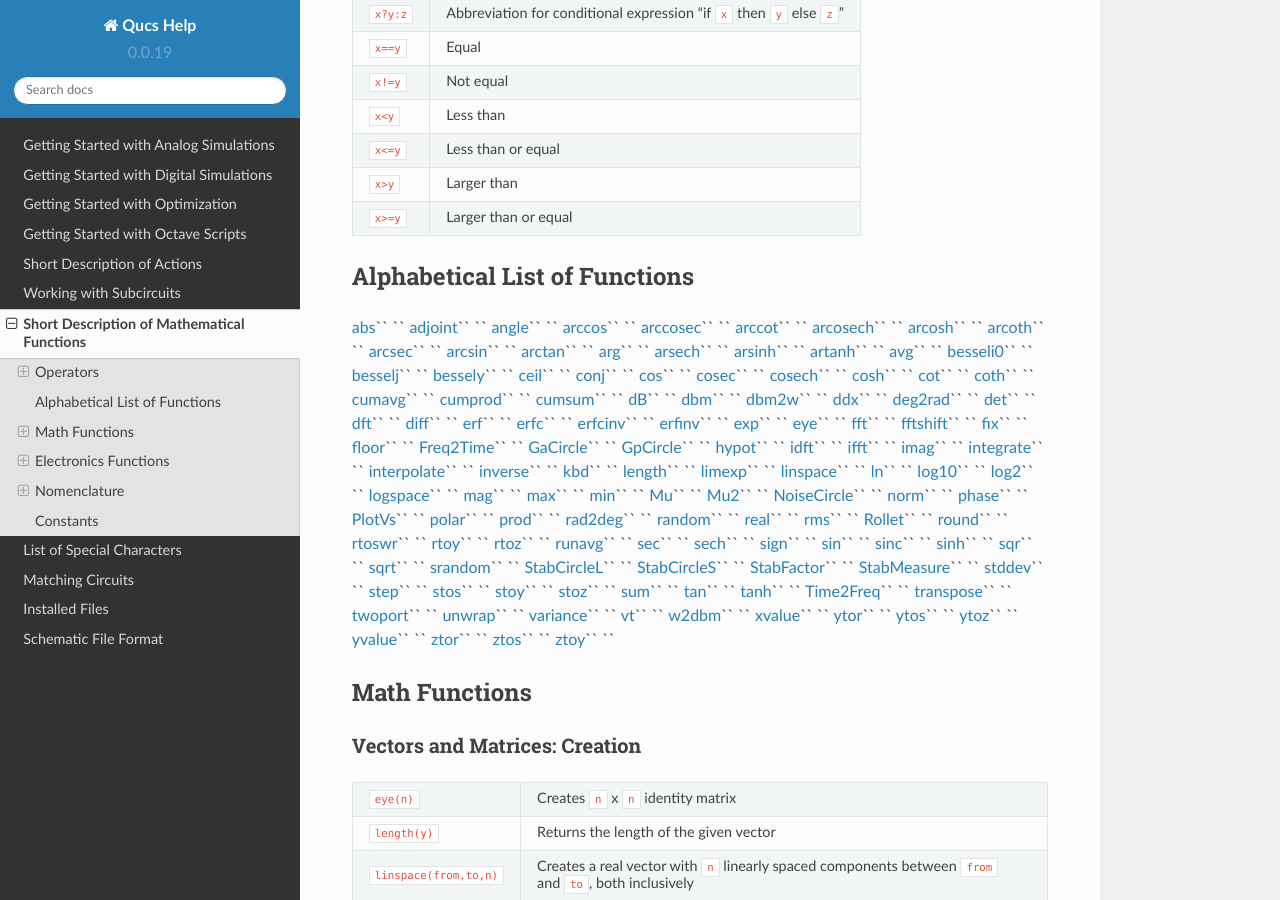
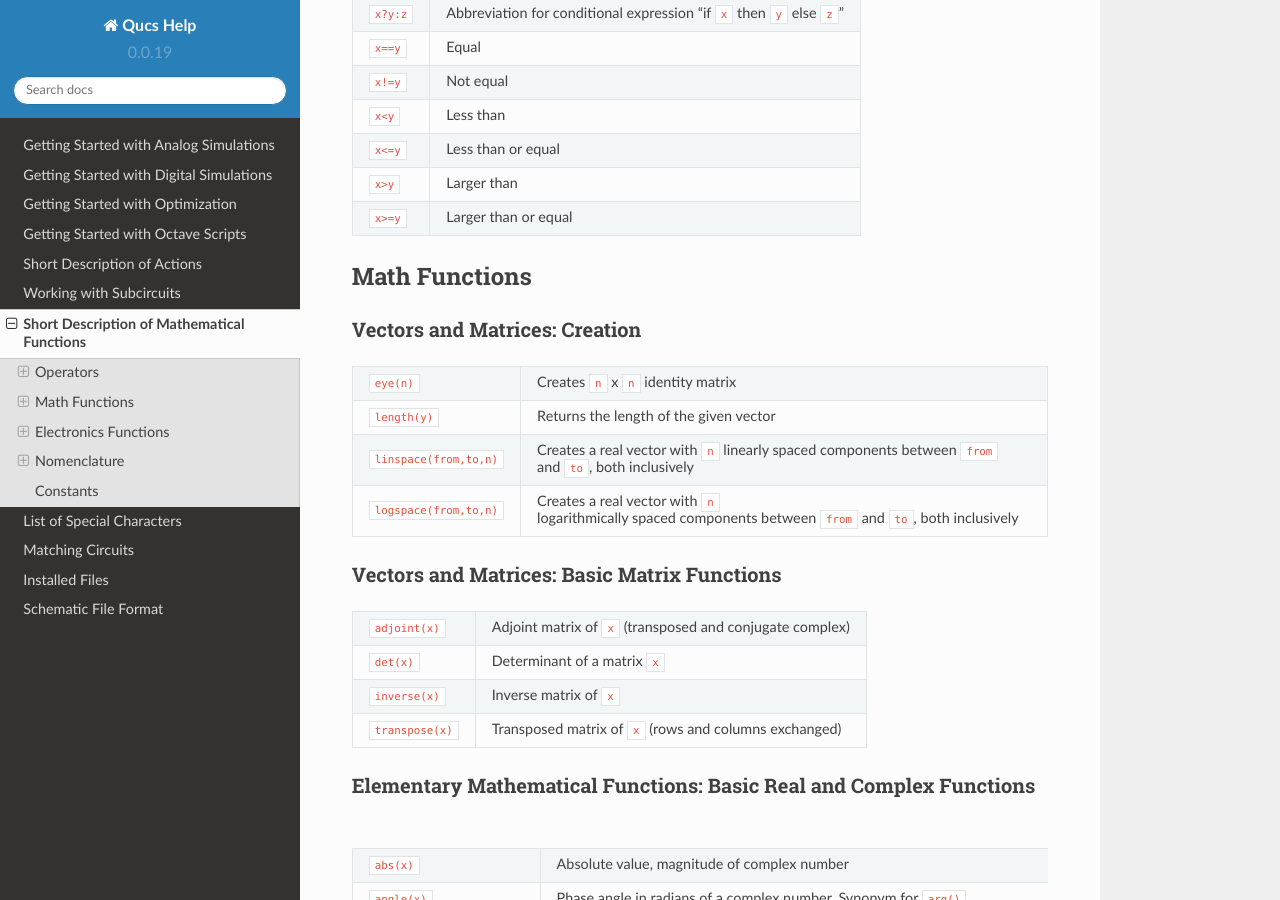
Before and after one commit to Qucs/qucs-help, a Sphinx documentation site: the page built from source/mathfunc.rst, in a window 1280 px wide and 900 px high, scrolled down 848 px. Built offline with Sphinx 7.4.7 and the Read the Docs theme 2.0.0, drawn with Linux system fonts in a browser that asks for light colours.

Commit message:
mathfucn: remove list of functions

```diff
--- a/source/mathfunc.rst
+++ b/source/mathfunc.rst
@@ -58,69 +58,7 @@ Logical Operators
 | ``x>=y``    | Larger than or equal                                                       |
 +-------------+----------------------------------------------------------------------------+
 
-Alphabetical List of Functions
-------------------------------
 
-`abs <#abs>`__\ ``  `` `adjoint <#adjoint>`__\ ``  ``
-`angle <#angle>`__\ ``  `` `arccos <#arccos>`__\ ``  ``
-`arccosec <#arccosec>`__\ ``  `` `arccot <#arccot>`__\ ``  ``
-`arcosech <#arcosech>`__\ ``  `` `arcosh <#arcosh>`__\ ``  ``
-`arcoth <#arcoth>`__\ ``  `` `arcsec <#arcsec>`__\ ``  ``
-`arcsin <#arcsin>`__\ ``  `` `arctan <#arctan>`__\ ``  ``
-`arg <#arg>`__\ ``  `` `arsech <#arsech>`__\ ``  ``
-`arsinh <#arsinh>`__\ ``  `` `artanh <#artanh>`__\ ``  ``
-`avg <#avg>`__\ ``  `` `besseli0 <#besseli0>`__\ ``  ``
-`besselj <#besselj>`__\ ``  `` `bessely <#bessely>`__\ ``  ``
-`ceil <#ceil>`__\ ``  `` `conj <#conj>`__\ ``  `` `cos <#cos>`__\ ``  ``
-`cosec <#cosec>`__\ ``  `` `cosech <#cosech>`__\ ``  ``
-`cosh <#cosh>`__\ ``  `` `cot <#cot>`__\ ``  `` `coth <#coth>`__\ ``  ``
-`cumavg <#cumavg>`__\ ``  `` `cumprod <#cumprod>`__\ ``  ``
-`cumsum <#cumsum>`__\ ``  `` `dB <#dB>`__\ ``  `` `dbm <#dbm>`__\ ``  ``
-`dbm2w <#dbm2w>`__\ ``  `` `ddx <#ddx>`__\ ``  ``
-`deg2rad <#deg2rad>`__\ ``  `` `det <#det>`__\ ``  ``
-`dft <#dft>`__\ ``  `` `diff <#diff>`__\ ``  `` `erf <#erf>`__\ ``  ``
-`erfc <#erfc>`__\ ``  `` `erfcinv <#erfcinv>`__\ ``  ``
-`erfinv <#erfinv>`__\ ``  `` `exp <#exp>`__\ ``  ``
-`eye <#eye>`__\ ``  `` `fft <#fft>`__\ ``  ``
-`fftshift <#fftshift>`__\ ``  `` `fix <#fix>`__\ ``  ``
-`floor <#floor>`__\ ``  `` `Freq2Time <#Freq2Time>`__\ ``  ``
-`GaCircle <#GaCircle>`__\ ``  `` `GpCircle <#GpCircle>`__\ ``  ``
-`hypot <#hypot>`__\ ``  `` `idft <#idft>`__\ ``  ``
-`ifft <#ifft>`__\ ``  `` `imag <#imag>`__\ ``  ``
-`integrate <#integrate>`__\ ``  ``
-`interpolate <#interpolate>`__\ ``  `` `inverse <#inverse>`__\ ``  ``
-`kbd <#kbd>`__\ ``  `` `length <#length>`__\ ``  ``
-`limexp <#limexp>`__\ ``  `` `linspace <#linspace>`__\ ``  ``
-`ln <#ln>`__\ ``  `` `log10 <#log10>`__\ ``  `` `log2 <#log2>`__\ ``  ``
-`logspace <#logspace>`__\ ``  `` `mag <#mag>`__\ ``  ``
-`max <#max>`__\ ``  `` `min <#min>`__\ ``  `` `Mu <#Mu>`__\ ``  ``
-`Mu2 <#Mu2>`__\ ``  `` `NoiseCircle <#NoiseCircle>`__\ ``  ``
-`norm <#norm>`__\ ``  `` `phase <#phase>`__\ ``  ``
-`PlotVs <#PlotVs>`__\ ``  `` `polar <#polar>`__\ ``  ``
-`prod <#prod>`__\ ``  `` `rad2deg <#rad2deg>`__\ ``  ``
-`random <#random>`__\ ``  `` `real <#real>`__\ ``  ``
-`rms <#rms>`__\ ``  `` `Rollet <#Rollet>`__\ ``  ``
-`round <#round>`__\ ``  `` `rtoswr <#rtoswr>`__\ ``  ``
-`rtoy <#rtoy>`__\ ``  `` `rtoz <#rtoz>`__\ ``  ``
-`runavg <#runavg>`__\ ``  `` `sec <#sec>`__\ ``  ``
-`sech <#sech>`__\ ``  `` `sign <#sign>`__\ ``  `` `sin <#sin>`__\ ``  ``
-`sinc <#sinc>`__\ ``  `` `sinh <#sinh>`__\ ``  `` `sqr <#sqr>`__\ ``  ``
-`sqrt <#sqrt>`__\ ``  `` `srandom <#srandom>`__\ ``  ``
-`StabCircleL <#StabCircleL>`__\ ``  ``
-`StabCircleS <#StabCircleS>`__\ ``  ``
-`StabFactor <#StabFactor>`__\ ``  ``
-`StabMeasure <#StabMeasure>`__\ ``  `` `stddev <#stddev>`__\ ``  ``
-`step <#step>`__\ ``  `` `stos <#stos>`__\ ``  ``
-`stoy <#stoy>`__\ ``  `` `stoz <#stoz>`__\ ``  `` `sum <#sum>`__\ ``  ``
-`tan <#tan>`__\ ``  `` `tanh <#tanh>`__\ ``  ``
-`Time2Freq <#Time2Freq>`__\ ``  `` `transpose <#transpose>`__\ ``  ``
-`twoport <#twoport>`__\ ``  `` `unwrap <#unwrap>`__\ ``  ``
-`variance <#variance>`__\ ``  `` `vt <#vt>`__\ ``  ``
-`w2dbm <#w2dbm>`__\ ``  `` `xvalue <#xvalue>`__\ ``  ``
-`ytor <#ytor>`__\ ``  `` `ytos <#ytos>`__\ ``  ``
-`ytoz <#ytoz>`__\ ``  `` `yvalue <#yvalue>`__\ ``  ``
-`ztor <#ztor>`__\ ``  `` `ztos <#ztos>`__\ ``  ``
-`ztoy <#ztoy>`__\ ``  ``
 
 Math Functions
 --------------
```
